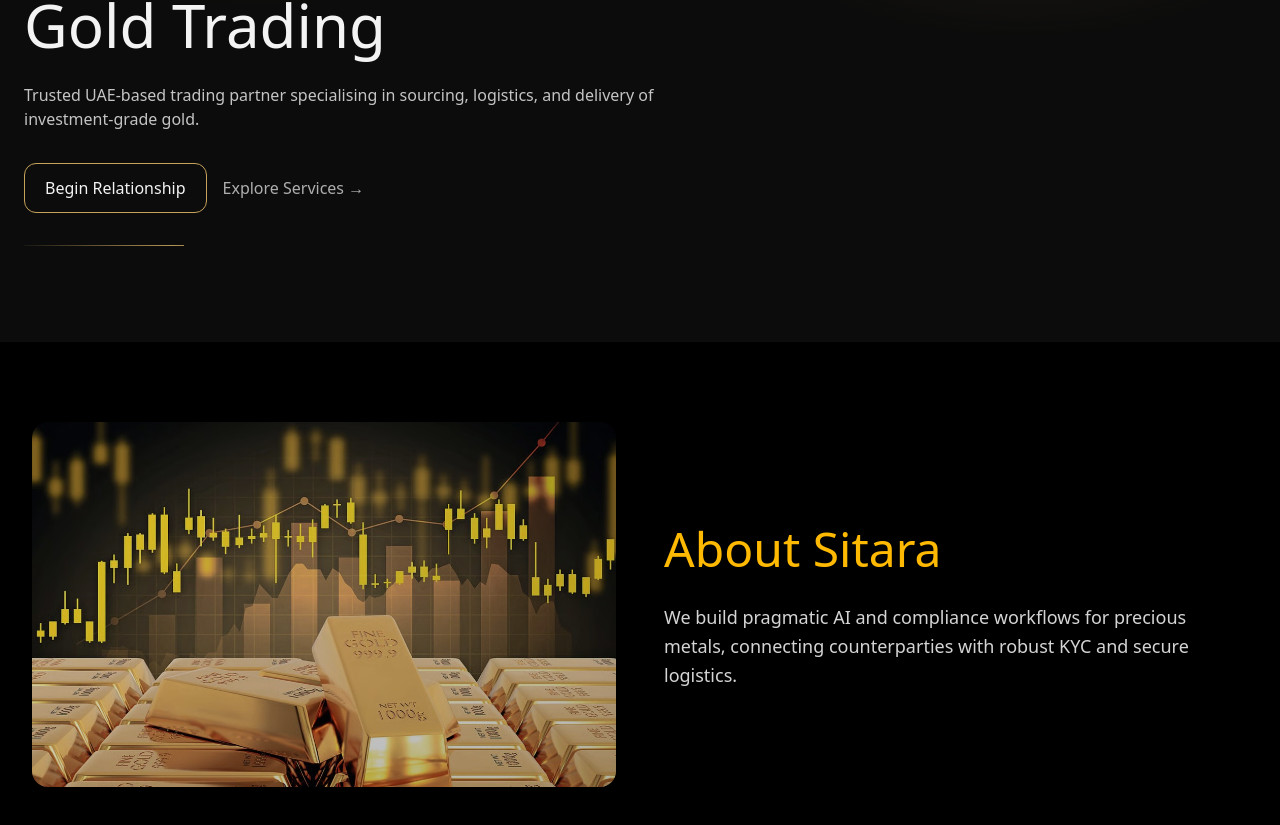
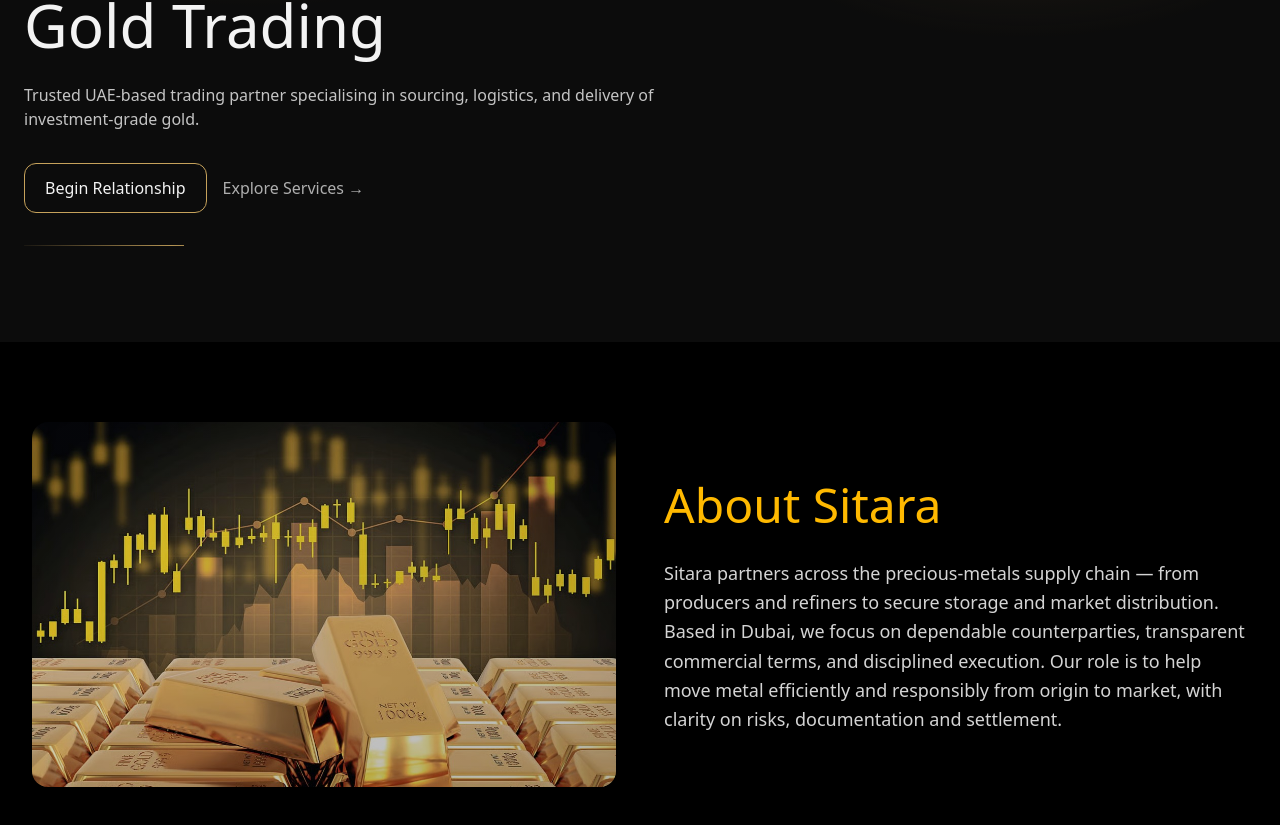
Before and after one commit to sitaradev-uae/sitara-website, a Next.js app: page / in a window 1280 px wide. Shown: the part 295-1120 px from the top of the page. Built offline with nearby package versions, Linux system fonts and the light colour scheme.

Commit message:
content(about): update copy

```diff
--- a/src/components/About.tsx
+++ b/src/components/About.tsx
@@ -26,8 +26,7 @@
             About Sitara
           </h2>
           <p className="mt-6 text-base sm:text-lg text-neutral-300 leading-relaxed">
-            We build pragmatic AI and compliance workflows for precious metals,
-            connecting counterparties with robust KYC and secure logistics.
+           Sitara partners across the precious-metals supply chain — from producers and refiners to secure storage and market distribution. Based in Dubai, we focus on dependable counterparties, transparent commercial terms, and disciplined execution. Our role is to help move metal efficiently and responsibly from origin to market, with clarity on risks, documentation and settlement.
           </p>
         </div>
       </div>
--- a/src/lib/prefix.ts
+++ b/src/lib/prefix.ts
@@ -1,15 +1,15 @@
-// Robust base-path helper for GitHub Project Pages
-// Uses env when present, else detects at runtime.
+// Robust base-path helper for GitHub Project Pages.
+// Uses the build-time env (from next.config.ts) and falls back to runtime detection.
 const REPO = "sitara-website";
 
-export const prefix =
-  // Prefer the build-time env (from next.config.ts)
-  (process.env.NEXT_PUBLIC_BASE_PATH as string | undefined) ??
-  // Fallback: detect when hosted under /<repo>/ on GitHub Pages
-  (typeof window !== "undefined" &&
+const detected =
+  typeof window !== "undefined" &&
   window.location.pathname.startsWith(`/${REPO}/`)
     ? `/${REPO}`
-    : "");
+    : "";
+
+export const BASE_PATH =
+  (process.env.NEXT_PUBLIC_BASE_PATH as string | undefined) ?? detected;
 
 export const withBasePath = (p: string) =>
-  `${prefix}${p.startsWith("/") ? p : `/${p}`}`;
+  `${BASE_PATH}${p.startsWith("/") ? p : `/${p}`}`;
```
